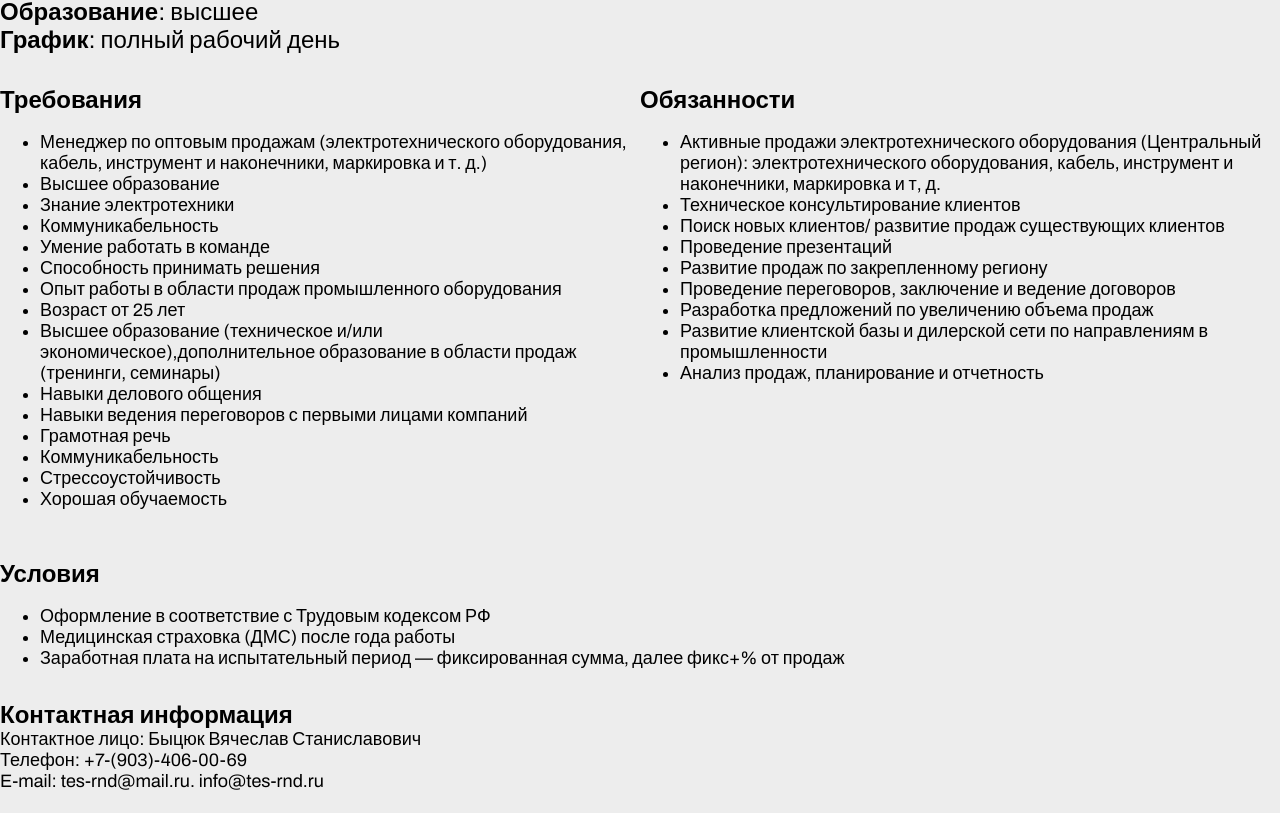
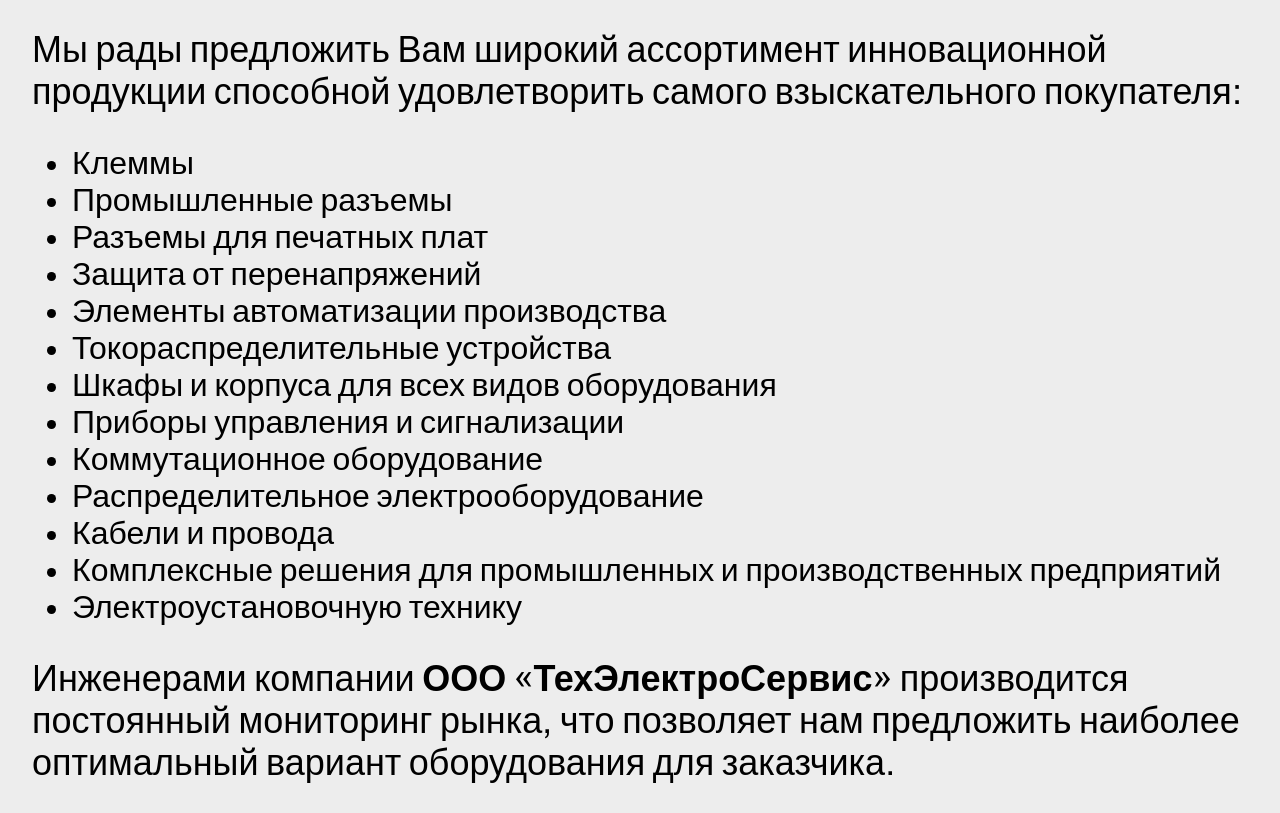
Before and after one commit to VladBytsyuk/tes-website, a React (Create React App) app: page / in a window 1280 px wide. Shown: the part 467-1280 px from the top of the page. Built offline with nearby package versions, Linux system fonts and the light colour scheme.

Commit message:
Implemented card components
Implemented card components

```diff
--- a/src/content/Content.css
+++ b/src/content/Content.css
@@ -1,4 +1,4 @@
 .Content {
-    background: #ededed;
+    background: #ffffff;
     margin: 0px
 }
--- a/src/content/Content.js
+++ b/src/content/Content.js
@@ -1,12 +1,13 @@
 import React, { Component } from 'react';
 import './Content.css';
-// import Company from './company/Company';
+import Company from './company/Company';
 import Job from './job/Job';
 
 class Content extends Component {
     render() {
         return (
             <div className="Content">
+                <Company />
                 <Job />
             </div>
         );
--- a/src/content/company/Company.css
+++ b/src/content/company/Company.css
@@ -3,18 +3,22 @@
     text-align: left;
     max-width: 1440px;
     margin: 0 auto;
+    margin-top: 32px;
+    margin-bottom: 32px;
+    padding: 32px;
+    background: #ededed;
+    box-shadow: 4px 4px 4px #00000040;
+    border-radius: 32px;
 }
 .Company-text {
-    padding-top: 32px;
+    padding-bottom: 32px;
 }
 .Company-text-bottom {
-    padding-top: 32px;
-    padding-bottom: 32px;
+    padding-bottom: 0px;
 }
 .Company-text-small {
     font-size: 32px;
-    padding-top: 16px;
-    padding-bottom: 16px;
+    padding-bottom: 32px;
 }
 .Company-enumeration {
     font-size: 32px;
--- a/src/content/company/Company.js
+++ b/src/content/company/Company.js
@@ -7,7 +7,7 @@
         return (
             <div className="Company">
                 <div className="Company-text"><b>ООО «ТехЭлектроСервис»</b> это официальный партнёр ведущих производителей электротехнических изделий.</div>
-                <div className="Company-text">Мы рады предложить Вам широкий ассортимент инновационной продукции способной удовлетворить самого взыскательного покупателя:</div>
+                <div className="Company-text-bottom">Мы рады предложить Вам широкий ассортимент инновационной продукции способной удовлетворить самого взыскательного покупателя:</div>
                 <div className="Company-enumeration">
                     <ul>
                         <li>Клеммы</li>
@@ -25,7 +25,7 @@
                         <li>Электроустановочную технику</li>
                     </ul>
                 </div>
-                <div className="Company-text">Инженерами компании ООО «ТехЭлектроСервис» производится постоянный мониторинг рынка, что позволяет нам предложить наиболее оптимальный вариант оборудования для заказчика.</div>
+                <div className="Company-text">Инженерами компании <b>ООО «ТехЭлектроСервис»</b> производится постоянный мониторинг рынка, что позволяет нам предложить наиболее оптимальный вариант оборудования для заказчика.</div>
                 <div className="Company-text-small"><b>Мы всегда предлагаем нашим клиентам оптимальное соотношение цена/качество, при этом сохраняя минимальные сроки поставок.</b></div>
                 <div className="Company-text-bottom"><b>Будем рады видеть Вас среди наших заказчиков!</b></div>
 
--- /dev/null
+++ b/src/content/contacts/Contacts.css
@@ -0,0 +1,3 @@
+.Contacts {
+
+}
--- a/src/content/job/Job.css
+++ b/src/content/job/Job.css
@@ -1,9 +1,12 @@
 .Job {
     max-width: 1440px;
     margin: 0 auto;
-    padding-top: 32px;
-    padding-bottom: 32px;
+    margin-top: 32px;
+    margin-bottom: 32px;
+    padding: 32px;
     background: #ededed;
+    box-shadow: 4px 4px 4px #00000040;
+    border-radius: 32px;
     font-size: 18px;
     text-align: left;
 }
--- a/src/content/job/Job.js
+++ b/src/content/job/Job.js
@@ -14,7 +14,6 @@
                     <div className="Job-enumeration">
                         <div className="Job-enumeration-title">Требования</div>
                         <div className="Job-enumeration-content">
-                            <ul>
                                 <li>Менеджер по оптовым продажам (электротехнического оборудования‚ кабель‚ инструмент и наконечники‚ маркировка и т. д.)</li>
                                 <li>Высшее образование</li>
                                 <li>Знание электротехники</li>
@@ -30,13 +29,11 @@
                                 <li>Коммуникабельность</li>
                                 <li>Стресcоустойчивость</li>
                                 <li>Хорошая обучаемость</li>
-                            </ul>
                         </div>
                     </div>
                     <div className="Job-enumeration">
                         <div className="Job-enumeration-title">Обязанности</div>
                         <div className="Job-enumeration-content">
-                            <ul>
                                 <li>Активные продажи электротехнического оборудования (Центральный регион): электротехнического оборудования, кабель‚ инструмент и наконечники‚ маркировка и т, д.</li>
                                 <li>Техническое консультирование клиентов</li>
                                 <li>Поиск новых клиентов/ развитие продаж существующих клиентов</li>
@@ -46,26 +43,23 @@
                                 <li>Разработка предложений по увеличению объема продаж</li>
                                 <li>Развитие клиентской базы и дилерской сети по направлениям в промышленности</li>
                                 <li>Анализ продаж, планирование и отчетность</li>
-                            </ul>
                         </div>
                     </div>
                 </div>
                 <div className="Job-enumeration-full">
                     <div className="Job-enumeration-title">Условия</div>
                     <div className="Job-enumeration-content">
-                        <ul>
                             <li>Оформление в соответствие с Трудовым кодексом РФ</li>
                             <li>Медицинская страховка (ДМС) после года работы</li>
                             <li>Заработная плата на испытательный период — фиксированная сумма‚ далее фикс+% от продаж</li>
-                        </ul>
                     </div>
                 </div>
                 <div className="Job-enumeration-full">
                     <div className="Job-enumeration-title">Контактная информация</div>
                     <div className="Job-enumeration-content">
-                        <div>Контактное лицо: Быцюк Вячеслав Станиславович</div>
-                        <div>Телефон: +7-(903)-406-00-69</div>
-                        <div>E-mail: tes-rnd@mail.ru. info@tes-rnd.ru</div>
+                        <li>Контактное лицо: Быцюк Вячеслав Станиславович</li>
+                        <li>Телефон: +7-(903)-406-00-69</li>
+                        <li>E-mail: tes-rnd@mail.ru. info@tes-rnd.ru</li>
                     </div>
                 </div>
             </div>
```
Also changed, not shown: src/content/contacts/Contacts.js (added, +15 -0 lines).
